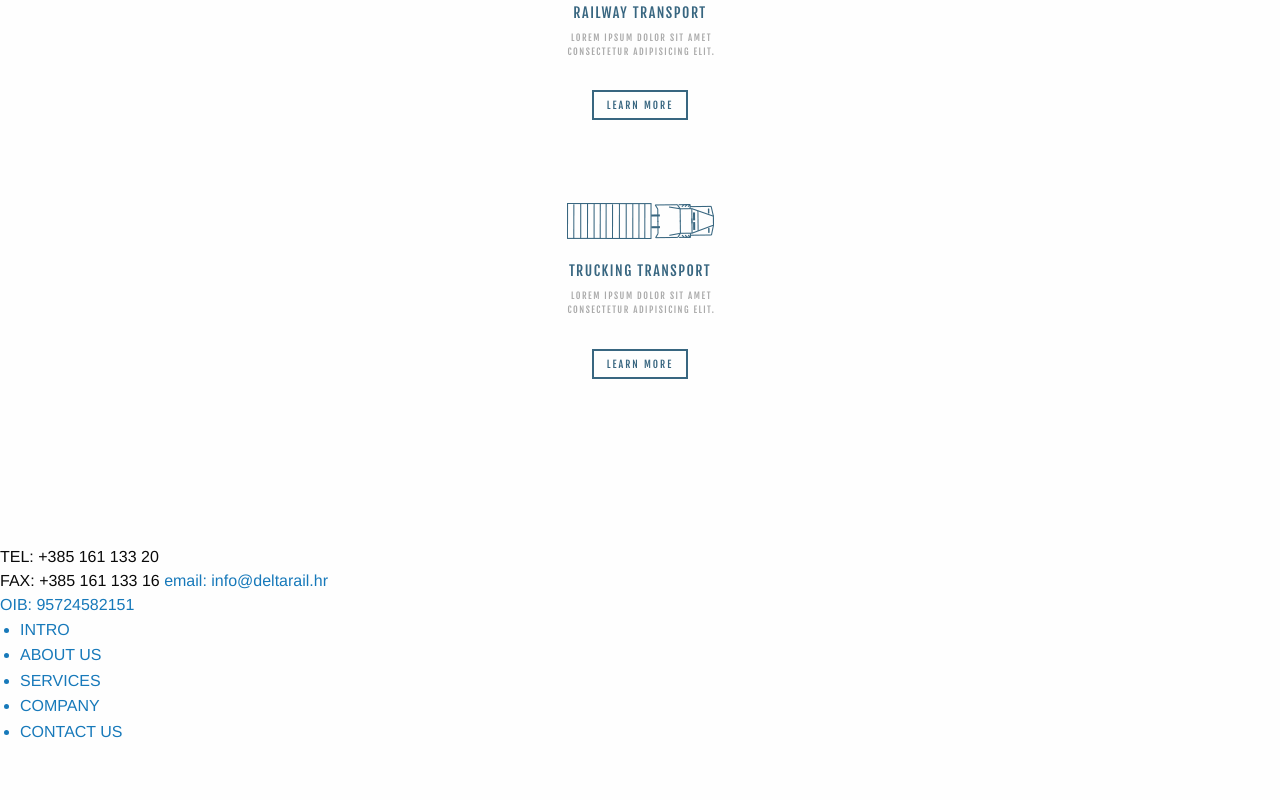
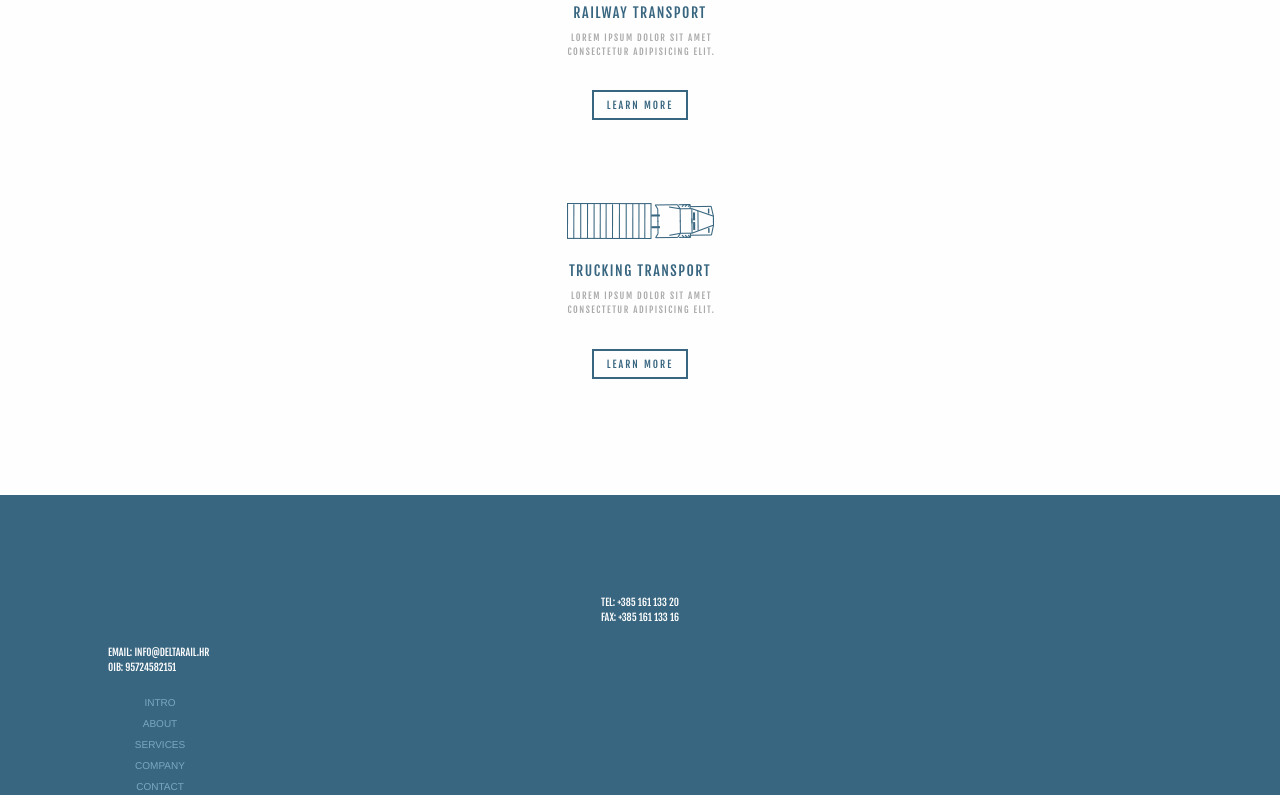
Before and after one commit to riodel27/Delta-Rail, a website: page index.html in a window 1280 px wide. Shown: the part 873-1673 px from the top of the page. Before the commit the page ends 1634 px from the top, so only its background shows below. Drawn offline with nearby package versions, Linux system fonts and the light colour scheme.

Commit message:
style footer

```diff
--- a/app/scss/app.scss
+++ b/app/scss/app.scss
@@ -51,3 +51,4 @@
 @import "components/header";
 @import "components/hero";
 @import "components/section";
+@import "components/footer";
--- /dev/null
+++ b/app/scss/components/_footer.scss
@@ -0,0 +1,45 @@
+.footer{
+  background-color: #386680;
+  // background-image: url('../../img/footerbg.png');
+  // background-repeat: no-repeat;
+  // background-size:150%;
+  // background-position: -80px 40px;
+  padding: rem-calc(100) 0 0 0;
+
+  span{
+    display: block;
+    font-family: 'Fjalla One', sans-serif;
+    font-weight: 100;
+    font-size: rem-calc(10);
+    text-align: center;
+    color: $white;
+    margin-bottom: rem-calc(20);
+        a{
+          color: $white;
+        }
+  }
+
+  .email{
+    text-align: justify;
+    padding-left: rem-calc(108);
+  }
+
+  .footer-nav{
+    ul{
+      max-width: 320px;
+      list-style-type: none;
+      margin: 0;
+      text-align: center;
+      li{
+        flex: 1;
+        font-size: rem-calc(10);
+        margin-bottom: rem-calc(5);
+      }
+
+      a{
+        color: #7aa7c0;
+      }
+    }
+
+  }
+}
--- a/app/scss/components/_section.scss
+++ b/app/scss/components/_section.scss
@@ -1,6 +1,6 @@
 .our-services{
   text-align: center;
-  padding:rem-calc(50) rem-calc(5);
+  padding:rem-calc(50) rem-calc(5) rem-calc(0) rem-calc(5);
   h3{
     color: #386680;
     font-size: rem-calc(25);
--- a/index.html
+++ b/index.html
@@ -91,16 +91,16 @@
           </section>
 
           <div class="footer">
-            <span>TEL: +385 161 133 20 <br> FAX: +385 161 133 16</span>
-            <span><a href="">email: info@deltarail.hr <br> OIB: 95724582151</a></span>
+            <span class="tel">TEL: +385 161 133 20 <br> FAX: +385 161 133 16</span>
+            <span class="email"><a href="">EMAIL: INFO@DELTARAIL.HR <br> OIB: 95724582151</a></span>
 
             <div class="footer-nav">
               <ul>
-                <a href=""><li>INTRO</li></a>
-                <a href=""><li>ABOUT US</li></a>
-                <a href=""><li>SERVICES</li></a>
-                <a href=""><li>COMPANY</li></a>
-                <a href=""><li>CONTACT US</li></a>
+                <li><a href="">INTRO</a></li>
+                <li><a href="">ABOUT</a></li>
+                <li><a href="">SERVICES</a></li>
+                <li><a href="">COMPANY</a></li>
+                <li><a href="">CONTACT</a></li>
               </ul>
             </div>
           </div>
```
Also changed, not shown: css/app.css.
